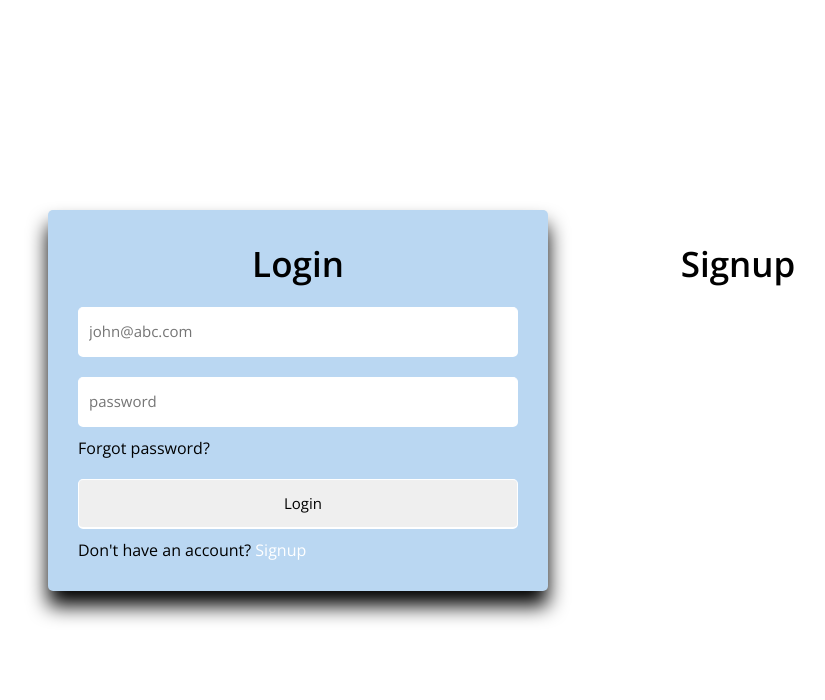
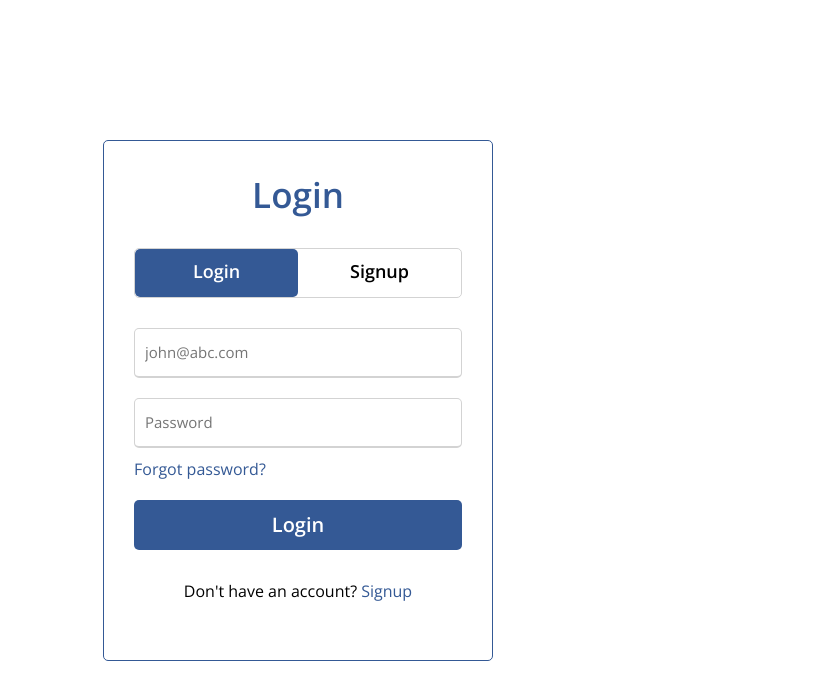
Before and after one commit to Rizqyfm/animated-login-page, a plain HTML site: page index.html in a window 1280 px wide. Shown: the whole page, without its empty margins (342-1167 px from the left). Drawn offline with nearby package versions, Linux system fonts and the light colour scheme.

Commit message:
finish project

```diff
--- a/css/style.css
+++ b/css/style.css
@@ -10,21 +10,28 @@
 html,body {
     display: grid;
     height: 100%;
-    place-content: center;
+    width: 100%;
+    place-items: center;
+}
+
+body{
+    background-color: #FFFFFF;
 }
 
 .wrapper {
-    /* max-width: 400px; */
-    width: 500px;
-    background-color: #BAD7F2;
+    max-width: 390px;
+    background-color: #FFFFFF;
     border-radius: 5px;
     padding: 30px;
-    box-shadow: 0px 15px 20px;
+    border: 1px solid #345995 ;
+    overflow: hidden
 }
+
 
 .wrapper .title-text {
     display: flex;
     width: 200%;
+    color: #345995;
 }
 
 .wrapper .title-text .title {
@@ -32,14 +39,79 @@ html,body {
     font-size: 35px;
     font-weight: 600;
     text-align: center;
+    transition: all 0.6s cubic-bezier(0.68,-0.55,0.265,1.55);
 }
 
 .wrapper .form-container {
     width: 100%;
+    overflow: hidden;
+}
+
+.form-container .slide-controls {
+    position: relative;
+    display: flex;
+    height: 50px;
+    width: 100%;
+    overflow: hidden;
+    justify-content: space-between;
+    margin: 30px 0 10px 0;
+    border: 1px solid lightgray;
+    border-radius: 5px;
+}
+
+.slide-controls .slide {
+    height: 100%;
+    width: 100%;
+    font-size: 18px;
+    font-weight: 600;
+    text-align: center;
+    cursor: pointer;
+    line-height: 45px;
+    z-index: 1;
+    color: white;
+    transition: all 0.6s ease;
+}
+
+.slide-controls .signup {
+    color:black;
+}
+
+.slide-controls .slide-tab {
+    position: absolute;
+    height: 100%;
+    width: 50%;
+    left: 0;
+    z-index: 0;
+    background-color: #345995;
+    border-radius: 5px;
+    transition: all 0.6s cubic-bezier(0.68,-0.55,0.265,1.55);
+}
+
+input[type="radio"]{
+    display: none;
+}
+
+#signup:checked ~ .slide-tab {
+    left: 50%;
+}
+
+#signup:checked ~ .signup {
+    color: white;
+}
+
+#signup:checked ~ .login {
+    color: black;
+}
+
+.form-container .form-inner {
+    display: flex;
+    width: 200%;
 }
 
 .form-container .form-inner form {
-
+    width: 50%;
+    overflow: hidden;
+    transition: all 0.6s cubic-bezier(0.68,-0.55,0.265,1.55);
 }
 
 .form-inner form .field {
@@ -55,24 +127,70 @@ html,body {
     outline: none;
     font-size: 15px;
     border-radius: 5px;
-    border: 1px solid white;
+    border: 1px solid lightgray;
     border-bottom-width: 2px;
+    transition: all 0.4s ease;
 }
 
+.form-inner form .field input:focus {
+    border-color: #345995;
+}
+
+/* --------FORGOT PASS LINK-------- */
 .form-inner .forgot-pass a {
     text-decoration: none;
+    color: #345995;
+}
+
+.form-inner .forgot-pass a:hover {
     color: black;
+    text-decoration: underline
 }
 
 .form-inner .forgot-pass {
     margin-top: 10px;
 }
 
+/* --------SIGN UP LINK-------- */
+.form-inner .signup-link {
+    text-align: center;
+    padding-top: 30px;
+}
+
 .form-inner .signup-link a {
     text-decoration: none;
+    color: #345995;
+}
+
+.form-inner .signup-link a:hover {
+    color: black;
+    text-decoration: underline;
+}
+
+/* --------SIGN IN LINK-------- */
+.signup .signin-link {
+    text-align: center;
+    padding-top: 20px;
+}
+
+.signup .signin-link a {
+    text-decoration: none;
+    color: #345995;
+}
+
+.signup .signin-link a:hover {
+    color: black;
+    text-decoration: underline;
+}
+
+
+/* --------LOGIN BUTTON-------- */
+form .field input[type="submit"] {
+    cursor: pointer;
+    font-size: 20px;
+    font-weight: 600;
+    padding-left: 0;
+    border: none;
+    background-color: #345995;
     color: white;
 }
-
-.form-inner .signup-link {
-    margin-top: 10px;
-}
--- a/index.html
+++ b/index.html
@@ -15,19 +15,43 @@
             <div class="title signup">Signup</div>
         </div>
         <div class="form-container">
+            <div class="slide-controls">
+                <input type="radio" name="slider" id="login" checked>
+                <input type="radio" name="slider" id="signup">
+                <label for="login" class="slide login">Login</label>
+                <label for="signup" class="slide signup">Signup</label>
+                <div class="slide-tab"></div>
+            </div>
             <div class="form-inner">
+                <!-- sign in -->
                 <form action="#" class="login">
                     <div class="field">
                         <input type="text" placeholder="john@abc.com" required>
                     </div>
                     <div class="field">
-                        <input type="text" placeholder="password" required>
+                        <input type="password" placeholder="Password" required>
                     </div>
                     <div class="forgot-pass"><a href="#">Forgot password?</a></div>
                     <div class="field">
                         <input type="submit" value="Login">
                     </div>
                     <div class="signup-link">Don't have an account? <a href="#">Signup</a> </div>
+                </form>
+                <!-- sign up -->
+                <form action="#" class="signup">
+                    <div class="field">
+                        <input type="text" placeholder="john@abc.com" required>
+                    </div>
+                    <div class="field">
+                        <input type="password" placeholder="Password" required>
+                    </div>
+                    <div class="field">
+                        <input type="password" placeholder="Confirm Password" required>
+                    </div>
+                    <div class="field">
+                        <input type="submit" value="Signup">
+                    </div>
+                    <div class="signin-link">Already have an account? <a href="#">Sign in</a> </div>
                 </form>
             </div>
         </div>
--- a/js/main.js
+++ b/js/main.js
@@ -0,0 +1,28 @@
+const loginForm = document.querySelector("form.login")
+const signupForm = document.querySelector("form.signup")
+const loginButton = document.querySelector("label.login")
+const signupButton = document.querySelector("label.signup")
+const signupLink = document.querySelector(".signup-link a")
+const signinLink = document.querySelector(".signin-link a")
+const loginText = document.querySelector(".title-text .login")
+const signupText = document.querySelector(".title-text .signup")
+
+signupButton.onclick = (() => {
+    loginForm.style.marginLeft = "-50%";
+    loginText.style.marginLeft = "-50%";
+})
+
+loginButton.onclick = (() => {
+    loginForm.style.marginLeft = "0%";
+    loginText.style.marginLeft = "0%";
+})
+
+signupLink.onclick = (() => {
+    signupButton.click()
+    return false
+})
+
+signinLink.onclick = (() => {
+    loginButton.click()
+    return false
+})
```
